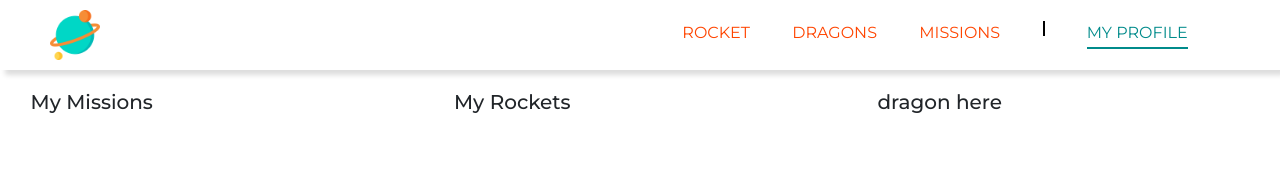
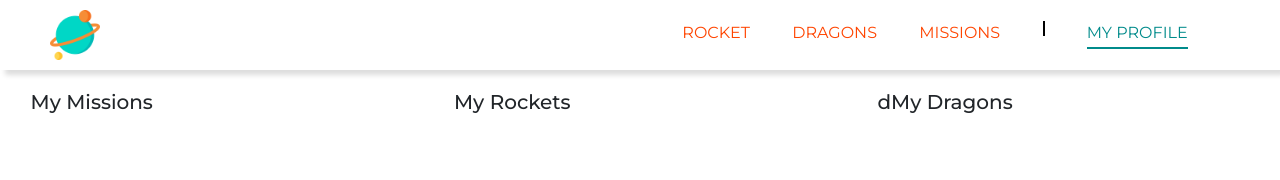
Before and after one commit to kusiLaw/Space_Travelers_Hub, a React (Create React App) app: page /myProfile in a window 1280 px wide. Shown: the top 180 px of the page. Built offline with nearby package versions, Linux system fonts and the light colour scheme.

Commit message:
Change header of dragons

```diff
--- a/src/Components/Pages/myProfile.js
+++ b/src/Components/Pages/myProfile.js
@@ -31,8 +31,7 @@ function MyProfile() {
       </div>
 
       <div className={style.reserved_container}>
-        {/* add dragon reserve here */}
-        <h2>dragon here</h2>
+        <h2>dMy Dragons</h2>
         <ul>
           {
             dragons.filter((dragon) => dragon.reserved).map(
```
